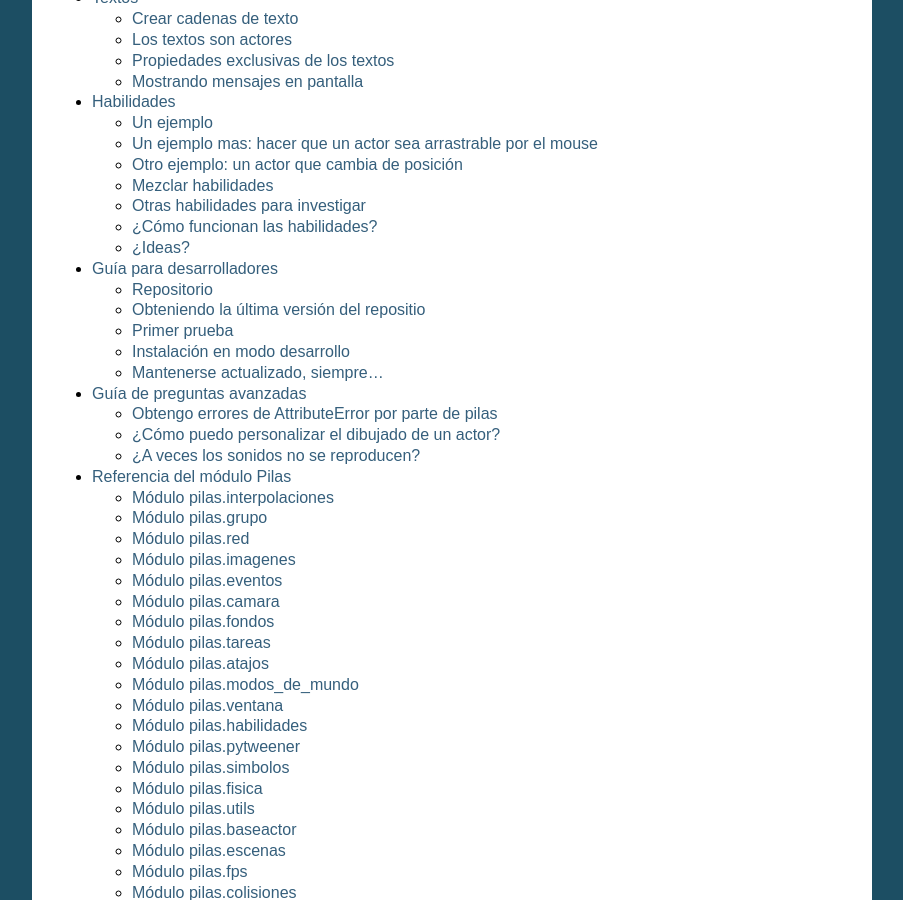
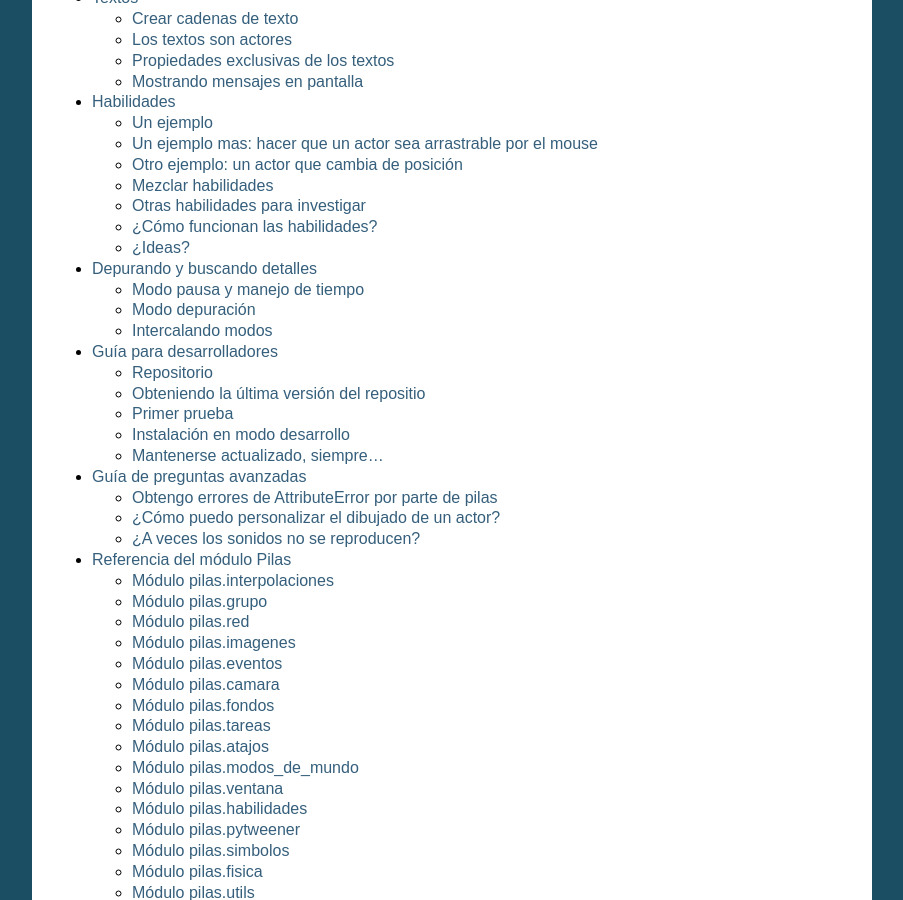
Before and after one commit to hugoruscitti/pilas-docs, a Sphinx documentation site: the page built from source/index.rst, in a window 1280 px wide and 900 px high, scrolled down 1395 px. Shown: the whole window, without its empty margins (198-1101 px from the left). Built offline with Sphinx 7.4.7, drawn with Linux system fonts in a browser that asks for light colours; some of the changed lines change nothing that is shown.

Commit message:
documentando los modos depuracion y pausa.

```diff
--- /dev/null
+++ b/source/depurando.rst
@@ -0,0 +1,48 @@
+Depurando y buscando detalles
+=============================
+
+Pilas incluye dos modos de ejecución que te
+pueden resultar de utilizar para ver en detalle
+el funcionamiento de tu juego.
+
+
+Modo pausa y manejo de tiempo
+-----------------------------
+
+Si pulsas la tecla ``P`` durante la ejecución de
+pilas, el juego completo se detiene. En ese
+momento puedes pulsar la tecla ``barra espaciadora``
+para avanzar un instante de la simulación o
+la tecla ``flecha derecha`` para avanzar mas rápidamente.
+
+Esto es muy útil cuando trabajas con colisiones físicas, porque
+este modo de pausa y manejo de tiempo te permite
+ver en detalle la interacción de los objetos y detectar
+cualquier inconveniente rápidamente.
+
+
+Modo depuración
+---------------
+
+Pulsando la tecla ``F12`` puedes ver en la pantalla de
+pilas un gráfico cartesiano con las posiciones en pantalla
+y varios figuras geométricas de los actores.
+
+Las figuras geométricas son útiles para ver las formas
+que tendrán los actores en una simulación física. Ten en
+cuenta que para pilas, internamente, lo único que existen
+son esas figuras simples. Las imágenes que verá un usuario
+al jugar a nuestros juegos serán disfraces de esas figuras.
+
+
+Intercalando modos
+------------------
+
+Ten en cuenta que puedes ir del modo depuración al
+modo pausa y al revés. Los dos modos se pueden
+combinar fácilmente.
+
+Mi recomendación es que ante la menor duda, pulses ``p`` para
+ir al modo pausa, luego ``F12`` para ver las figuras geométricas
+del los objetos, y luego pulses la barra espaciadora para ir
+paso a paso inspeccionando la simulación del juego.
--- a/source/index.rst
+++ b/source/index.rst
@@ -29,6 +29,7 @@
     texto.rst
     habilidades.rst
 
+    depurando.rst
     desarrolladores.rst
     preguntas_avanzadas.rst
 
```
